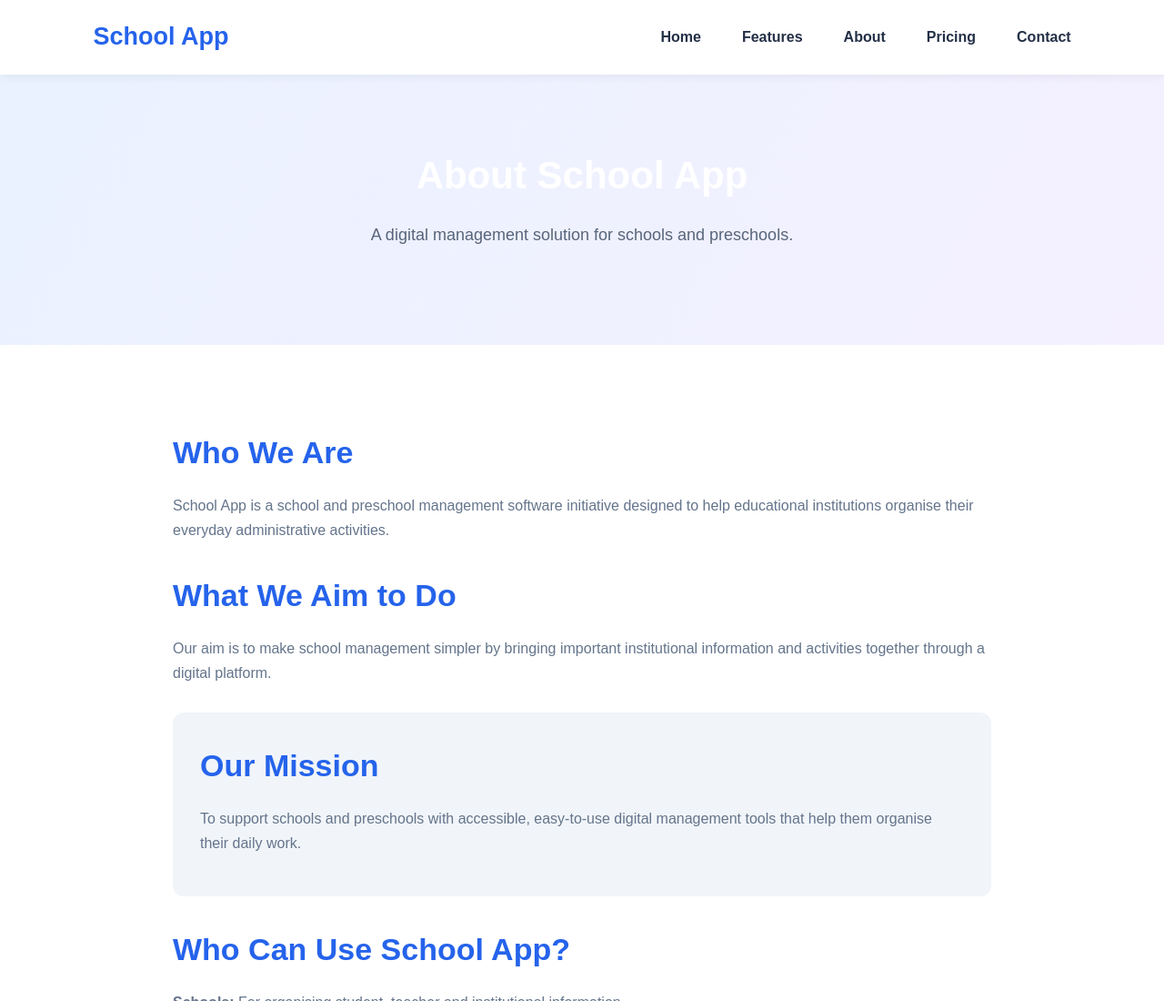
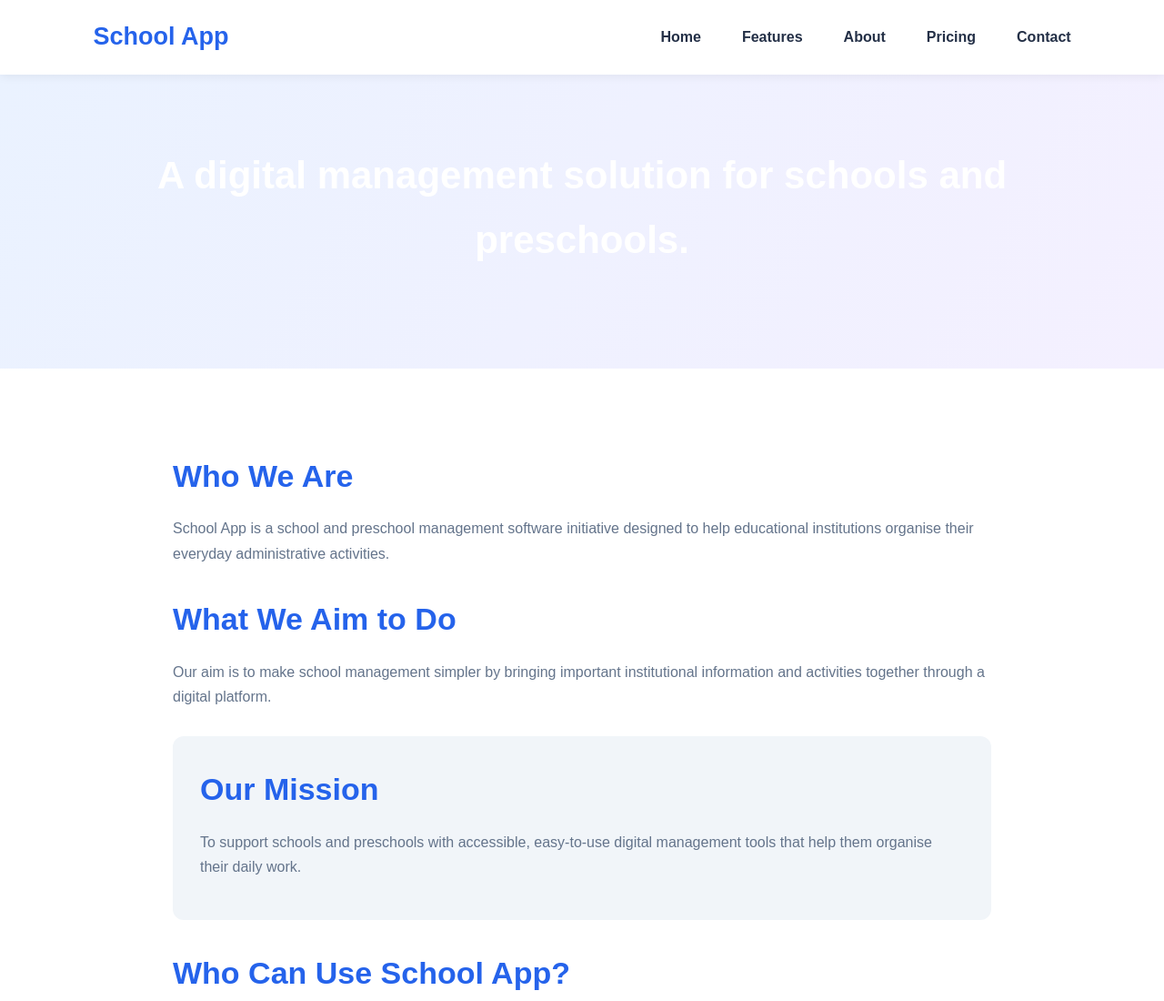
Before and after one commit to pardeepdhiman1976/school-app-website, a plain HTML site: page about.html in a window 1280 px wide. Shown: the top 1100 px of the page at 91% size. Drawn offline with Linux system fonts and the light colour scheme.

Commit message:
Add files via upload

```diff
--- a/about.html
+++ b/about.html
@@ -124,14 +124,14 @@
 </header>
 
 <div class="hero">
-    <h1>About School App</h1>
-    <p>A digital management solution for schools and preschools.</p>
+    <h1 style="color: #ffffff !important;>About School App</h1>
+    <p style="color: #ffffff !important;>A digital management solution for schools and preschools.</p>
 </div>
 
 <div class="content">
 
     <h2>Who We Are</h2>
-    <p>
+    <p >
         School App is a school and preschool management software
         initiative designed to help educational institutions
         organise their everyday administrative activities.
```
